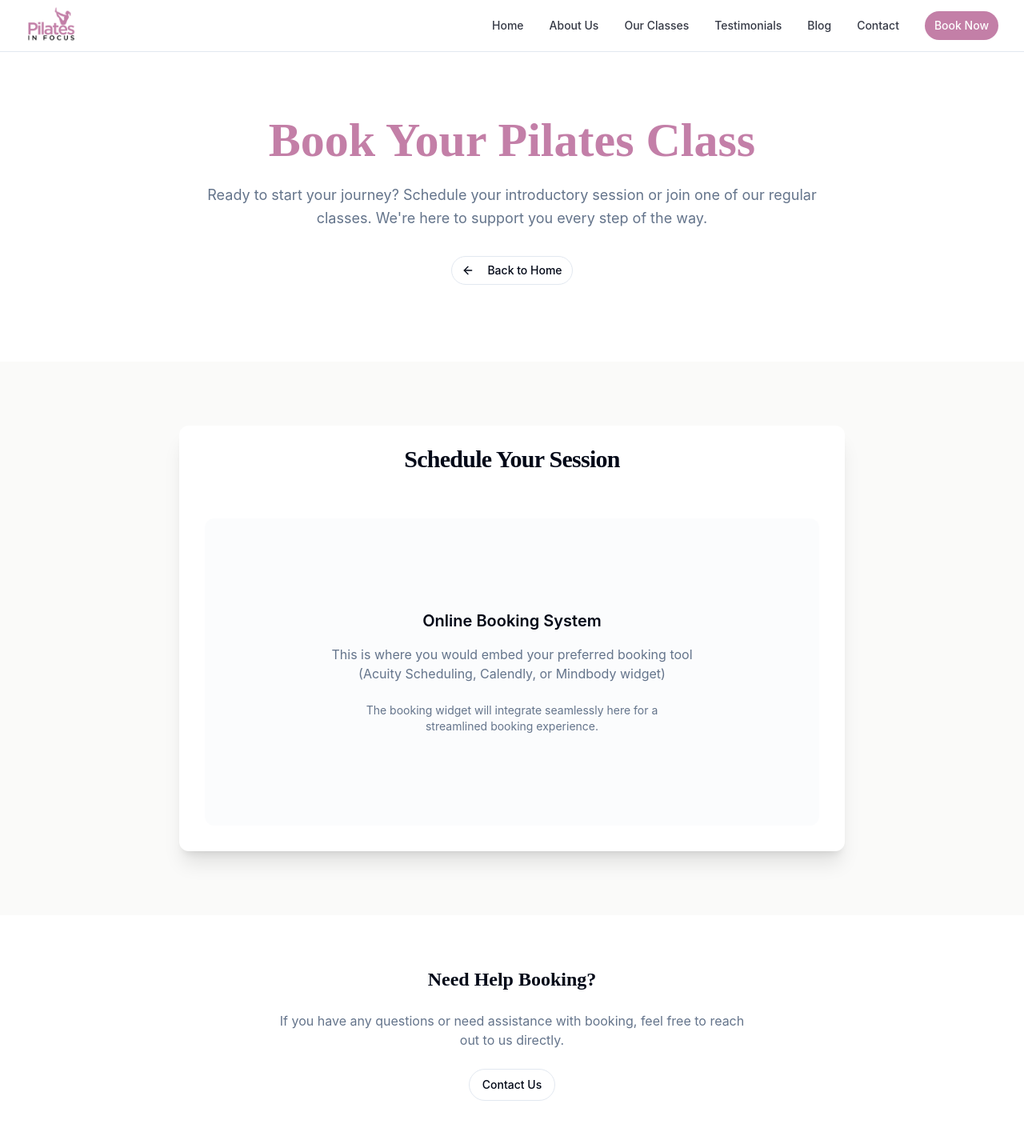
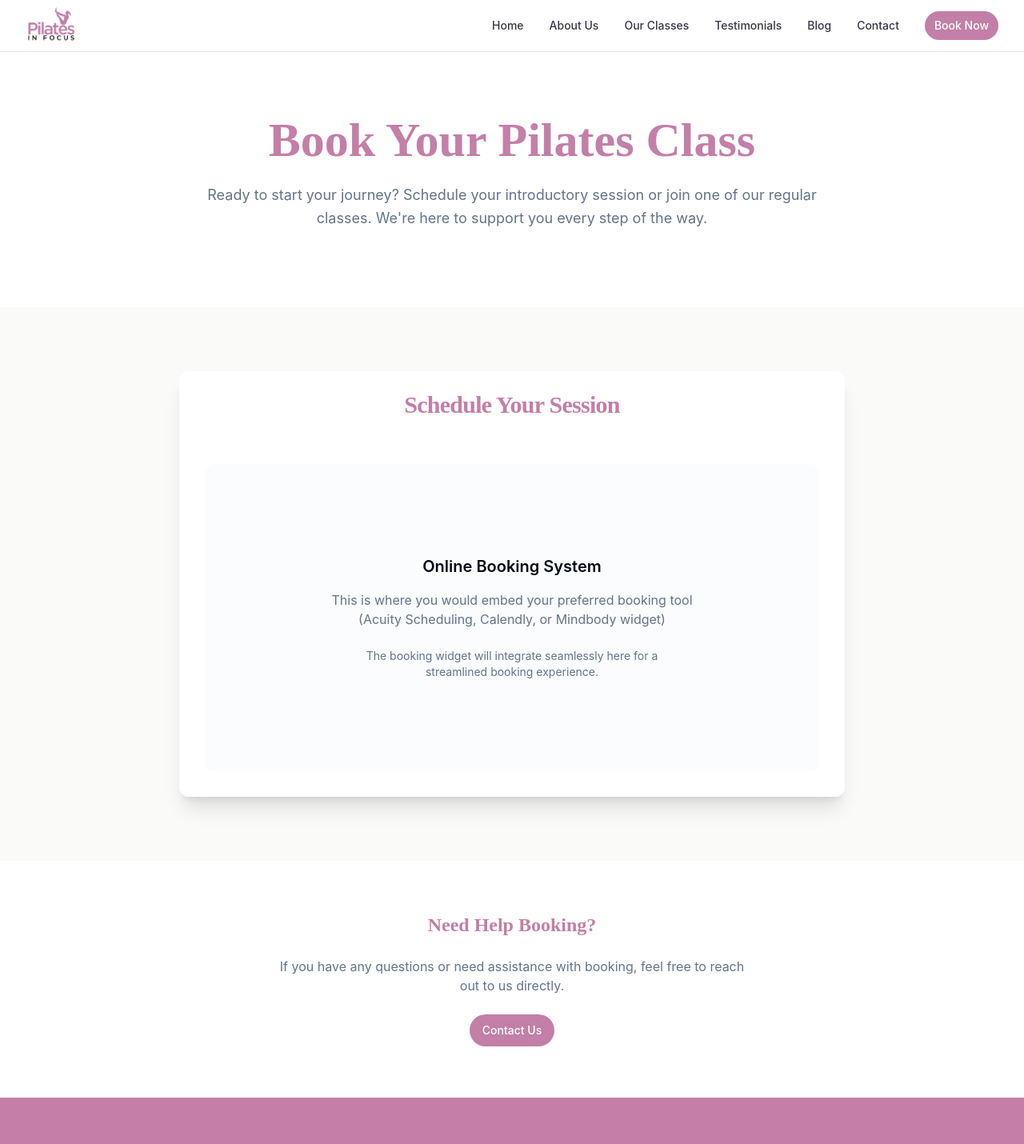
Before and after one commit to s-s-campbell/focus-pilates-wellbeing-hub, a React (Vite) app: page /booking in a window 1280 px wide. Shown: the top 1430 px of the page at 80% size. Built offline with nearby package versions, Linux system fonts and the light colour scheme.

Commit message:
Refactor: Apply Booking page styling updates
- Updated section headings to primary purple.
- Styled the 'Contact Us' button as a primary button with purple background and white text.
- Removed the 'Back to Home' button.

```diff
--- a/src/pages/Booking.tsx
+++ b/src/pages/Booking.tsx
@@ -4,7 +4,6 @@ import Footer from '@/components/Footer';
 import { Card, CardContent, CardHeader, CardTitle } from '@/components/ui/card';
 import { Button } from '@/components/ui/button';
 import { Link } from 'react-router-dom';
-import { ArrowLeft } from 'lucide-react';
 
 const Booking = () => {
   return (
@@ -21,12 +20,6 @@ const Booking = () => {
             Ready to start your journey? Schedule your introductory session or join one of our regular classes.
             We're here to support you every step of the way.
           </p>
-          <Button asChild variant="outline" size="sm" className="mb-8">
-            <Link to="/" className="flex items-center">
-              <ArrowLeft className="w-4 h-4 mr-2" />
-              Back to Home
-            </Link>
-          </Button>
         </div>
       </section>
 
@@ -35,7 +28,7 @@ const Booking = () => {
         <div className="max-w-4xl mx-auto px-4 sm:px-6 lg:px-8">
           <Card className="border-0 shadow-xl">
             <CardHeader className="text-center">
-              <CardTitle className="font-heading text-3xl text-foreground">
+              <CardTitle className="font-heading text-3xl text-primary">
                 Schedule Your Session
               </CardTitle>
             </CardHeader>
@@ -61,13 +54,13 @@ const Booking = () => {
       {/* Contact Info Section */}
       <section className="py-16 bg-white">
         <div className="max-w-2xl mx-auto px-4 sm:px-6 lg:px-8 text-center">
-          <h2 className="font-heading text-2xl font-bold text-foreground mb-6">
+          <h2 className="font-heading text-2xl font-bold text-primary mb-6">
             Need Help Booking?
           </h2>
           <p className="text-muted-foreground mb-6">
             If you have any questions or need assistance with booking, feel free to reach out to us directly.
           </p>
-          <Button asChild variant="outline">
+          <Button asChild>
             <Link to="/contact">Contact Us</Link>
           </Button>
         </div>
```
